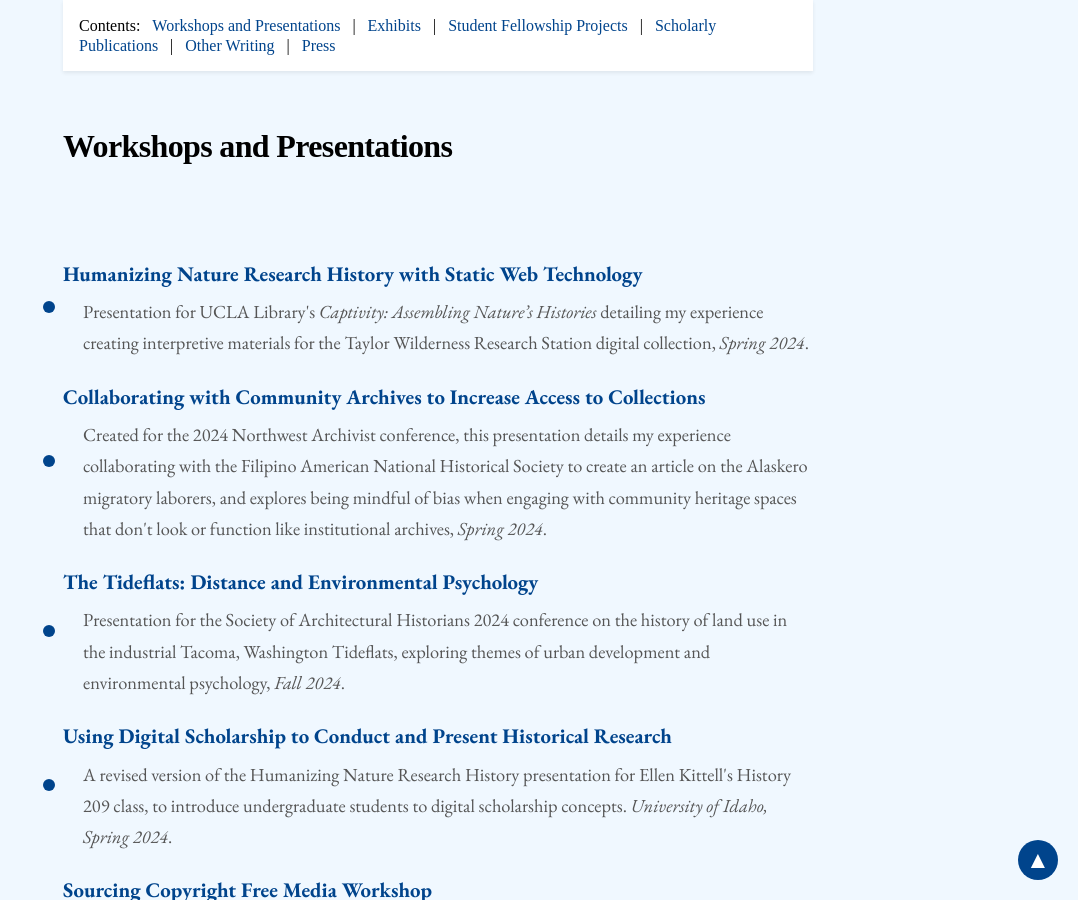
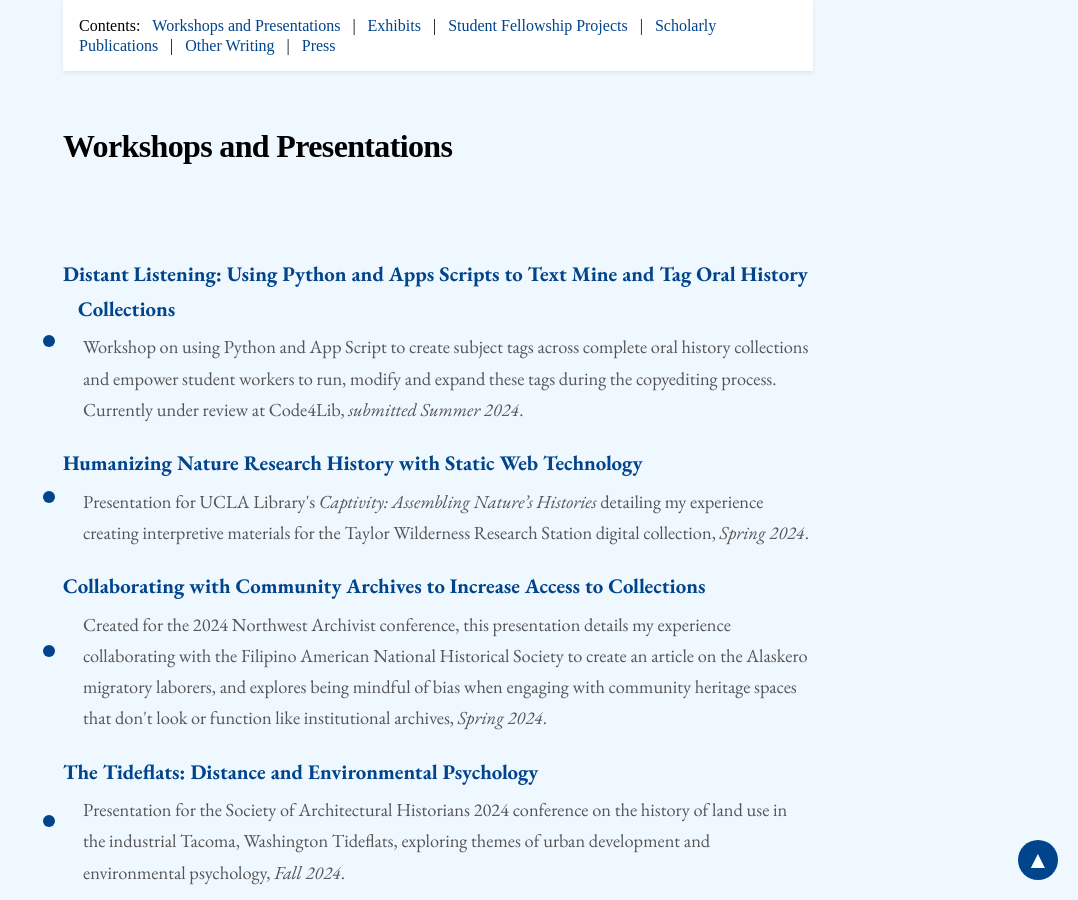
Before and after one commit to aweymo/base, a Jekyll site: the page built from index.md, in a window 1280 px wide and 900 px high, scrolled down 907 px. Shown: the whole window, without its empty margins (202-1280 px from the left). Built offline with Jekyll 4.4.1, drawn with Linux system fonts in a browser that asks for light colours; nearby versions of some CDN libraries; some web fonts are replaced.

Commit message:
distant listening

```diff
--- a/index.md
+++ b/index.md
@@ -44,6 +44,10 @@ Andrew Weymouth is the Digital Initiatives Librarian at University of Idaho, pri
 ## Workshops and Presentations
 
 <ul class="triangle-list">
+    <li>
+        <a href="https://aweymo-ui.github.io/distant_listening" target="_blank">Distant Listening: Using Python and Apps Scripts to Text Mine and Tag Oral History Collections</a>
+        <span class="description">Workshop on using Python and App Script to create subject tags across complete oral history collections and empower student workers to run, modify and expand these tags during the copyediting process. Currently under review at Code4Lib, <i>submitted Summer 2024</i>.</span>
+    </li>
     <li>
         <a href="https://aweymo-ui.github.io/humanizing" target="_blank">Humanizing Nature Research History with Static Web Technology</a>
         <span class="description">Presentation for UCLA Library's <i>Captivity: Assembling Nature’s Histories</i> detailing my experience creating interpretive materials for the Taylor Wilderness Research Station digital collection, <i>Spring 2024</i>.</span>
```
